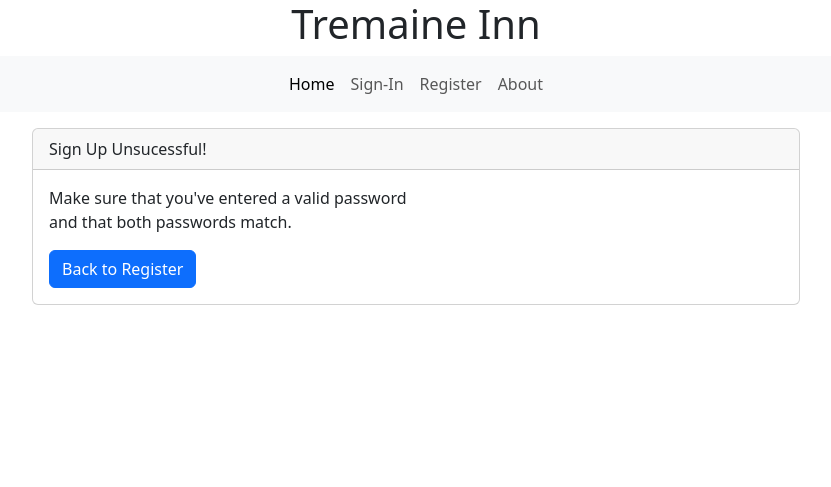
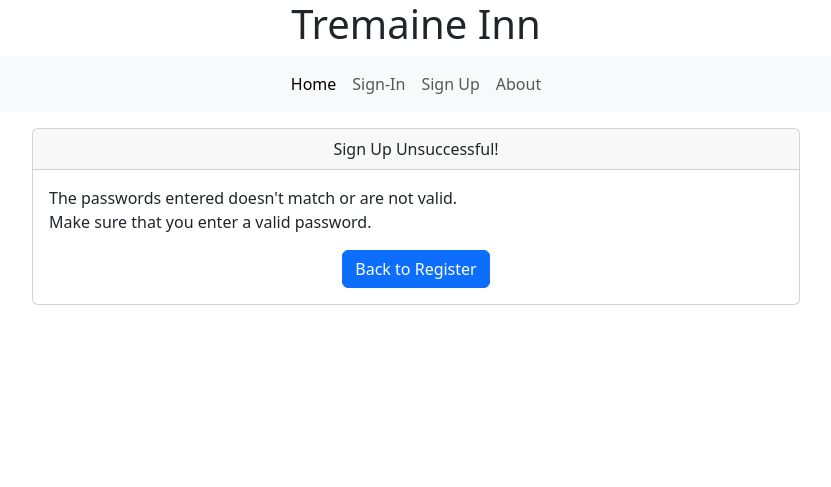
Before and after one commit to redfoxofwealden/tremaine-inn-booking-system, a Django app: template customeraccount/templates/customeraccount/register-fail.html in a window 1280 px wide. Shown: the top 487 px of the page, without its empty margins (224-1055 px from the left). Run offline with Django 4.2, Linux system fonts and the light colour scheme; the template is opened without the code that fills it, so the values that code supplies are empty.

Commit message:
fix: templates layout & texts; add sign-in functionality

```diff
--- a/customeraccount/admin.py
+++ b/customeraccount/admin.py
@@ -11,7 +11,7 @@ from django.contrib.auth.models import User
 from customeraccount.models import Customer
 
 
-# Define an inline admin descriptor for Employee model
+# Define an inline admin descriptor for Customer model
 # which acts a bit like a singleton
 class CustomerInline(admin.StackedInline):
     model = Customer
--- a/customeraccount/templates/customeraccount/register-fail.html
+++ b/customeraccount/templates/customeraccount/register-fail.html
@@ -6,17 +6,20 @@
     The form was copied and modified from
     (https://getbootstrap.com/docs/5.3/components/card/#header-and-footer)
 -->
+
 <div class="my-3 d-flex justify-content-evenly">
     <div class="card card-info-width">
-        <div class="card-header">
-            Sign Up Unsucessful!
+        <div class="card-header text-center">
+            Sign Up Unsuccessful!
         </div>
         <div class="card-body">
-            <p class="card-text">Make sure that you've entered a valid password<br>
-                and that both passwords match.
+            <p class="card-text">The passwords entered doesn't match or are not valid.<br>
+                Make sure that you enter a valid password.
             </p>
-            <a href="{% url 'register' %}" class="btn btn-primary">Back to
-                Register</a>
+            <div class="d-flex justify-content-evenly">
+                <a href="{% url 'register' %}" class="btn btn-primary">Back to
+                    Register</a>
+            </div>
         </div>
     </div>
 </div>
--- a/templates/base.html
+++ b/templates/base.html
@@ -2,6 +2,7 @@
 
 {% url 'home' as home %}
 {% url 'register' as register %}
+{% url 'sign-in' as signin %}
 
 <!DOCTYPE html>
 <html lang="en">
@@ -37,8 +38,8 @@
                 <div class="collapse navbar-collapse" id="navbarNavAltMarkup">
                     <div class="navbar-nav mx-auto">
                         <a class="nav-link active text-center" aria-current="page" href="{{ home }}">Home</a>
-                        <a class="nav-link text-center" href="#">Sign-In</a>
-                        <a class="nav-link text-center" href="{{ register }}">Register</a>
+                        <a class="nav-link text-center" href="{{ signin }}">Sign-In</a>
+                        <a class="nav-link text-center" href="{{ register }}">Sign Up</a>
                         <a class="nav-link text-center" href="#">About</a>
                     </div>
                 </div>
--- a/tremaineinn/urls.py
+++ b/tremaineinn/urls.py
@@ -15,12 +15,13 @@ Including another URLconf
     2. Add a URL to urlpatterns:  path('blog/', include('blog.urls'))
 """
 from django.contrib import admin
-from django.urls import path, include
+from django.urls import path
+from customeraccount import views as customer_views
 from . import views as main_views
-from customeraccount import views as customer_views
 
 urlpatterns = [
     path('', main_views.home_views, name='home'),
     path('register/', customer_views.register, name='register'),
+    path('sign-in/', customer_views.sign_in, name='sign-in'),
     path('admin/', admin.site.urls),
 ]
```
Also changed, not shown: customeraccount/templates/customeraccount/register-sucess.html (+6 -4 lines), customeraccount/templates/customeraccount/register-username-fail.html (+7 -5 lines), customeraccount/templates/customeraccount/sign-in.html (added, +26 -0 lines), customeraccount/views.py (+12 -1 lines).
